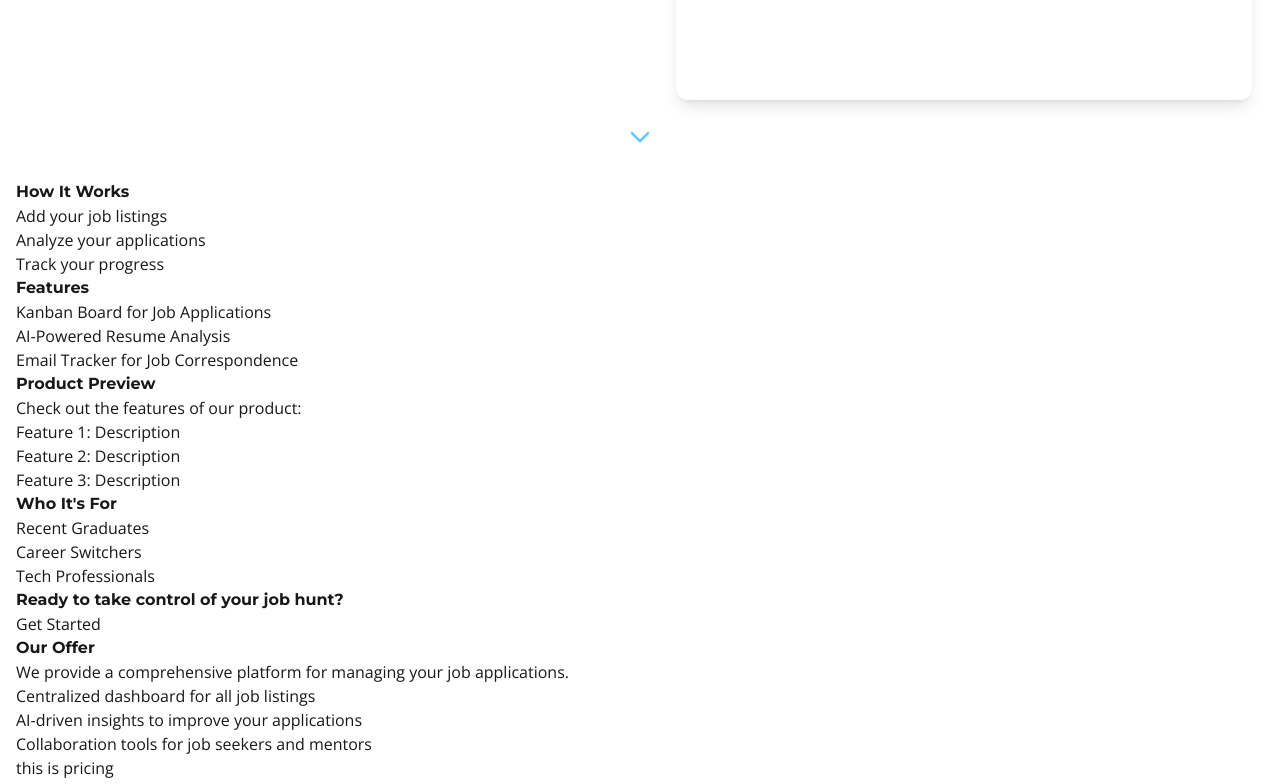
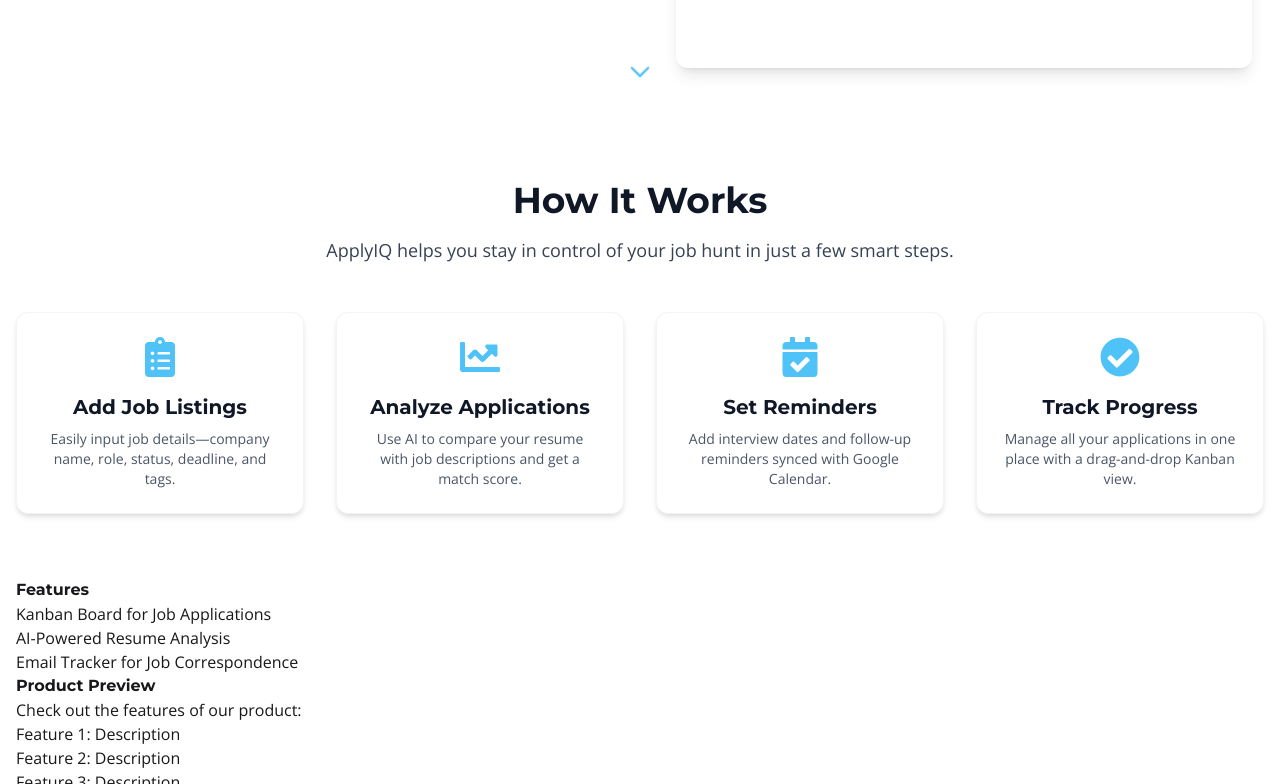
Before and after one commit to tanmayislam2006/Apply-IQ, a React (Vite) app in the folder applyiq-client/: page / in a window 1280 px wide. Shown: the part 556-1340 px from the top of the page. Built offline with nearby package versions, Linux system fonts and the light colour scheme.

Commit message:
feat: Add react-icons dependency and enhance How It Works section with animations and detailed steps

```diff
--- a/applyiq-client/package.json
+++ b/applyiq-client/package.json
@@ -17,6 +17,7 @@
     "react": "^19.1.0",
     "react-dom": "^19.1.0",
     "react-icon": "^1.0.0",
+    "react-icons": "^5.5.0",
     "react-router": "^7.7.0",
     "tailwindcss": "^4.1.11"
   },
--- a/applyiq-client/src/Pages/Home/HeroSection.jsx
+++ b/applyiq-client/src/Pages/Home/HeroSection.jsx
@@ -20,7 +20,7 @@
         </svg>
       </div>
 
-      <div className="max-w-7xl mx-auto  py-20  flex flex-col-reverse lg:flex-row items-center justify-between gap-12">
+      <div className="max-w-7xl mx-auto py-12 flex flex-col-reverse lg:flex-row items-center justify-between gap-12">
         {/* Left Content */}
         <motion.div
           initial={{ opacity: 0, y: 40 }}
--- a/applyiq-client/src/Pages/Home/HowItWorks.jsx
+++ b/applyiq-client/src/Pages/Home/HowItWorks.jsx
@@ -1,16 +1,90 @@
-import React from 'react';
+import React from "react";
+import { motion } from "framer-motion";
+import {
+  FaClipboardList,
+  FaChartLine,
+  FaCalendarCheck,
+  FaCheckCircle,
+} from "react-icons/fa";
+
+const steps = [
+  {
+    id: 1,
+    icon: <FaClipboardList className="w-10 h-10 text-primary" />,
+    title: "Add Job Listings",
+    description:
+      "Easily input job details—company name, role, status, deadline, and tags.",
+  },
+  {
+    id: 2,
+    icon: <FaChartLine className="w-10 h-10 text-primary" />,
+    title: "Analyze Applications",
+    description:
+      "Use AI to compare your resume with job descriptions and get a match score.",
+  },
+  {
+    id: 3,
+    icon: <FaCalendarCheck className="w-10 h-10 text-primary" />,
+    title: "Set Reminders",
+    description:
+      "Add interview dates and follow-up reminders synced with Google Calendar.",
+  },
+  {
+    id: 4,
+    icon: <FaCheckCircle className="w-10 h-10 text-primary" />,
+    title: "Track Progress",
+    description:
+      "Manage all your applications in one place with a drag-and-drop Kanban view.",
+  },
+];
+
+// Animation variants for staggered entrance
+const cardVariants = {
+  hidden: { opacity: 0, y: 30 },
+  visible: (i) => ({
+    opacity: 1,
+    y: 0,
+    transition: {
+      delay: i * 0.15,
+      duration: 0.5,
+      type: "spring",
+    },
+  }),
+};
 
 const HowItWorks = () => {
-    return (
-        <div>
-            <h2>How It Works</h2>
-            <ol>
-                <li>Add your job listings</li>
-                <li>Analyze your applications</li>
-                <li>Track your progress</li>
-            </ol>
-        </div>
-    );
+  return (
+    <section className="bg-white py-16  ">
+      <div className="max-w-7xl mx-auto text-center mb-12">
+        <h2 className="text-3xl md:text-4xl font-bold text-gray-900 mb-4">
+          How It Works
+        </h2>
+        <p className="text-lg text-gray-700 max-w-2xl mx-auto">
+          ApplyIQ helps you stay in control of your job hunt in just a few smart steps.
+        </p>
+      </div>
+
+      <div className="grid grid-cols-1 sm:grid-cols-2 lg:grid-cols-4 gap-8 max-w-7xl mx-auto">
+        {steps.map((step, index) => (
+          <motion.div
+            key={step.id}
+            className="bg-white border border-gray-100 rounded-xl p-6 shadow-md hover:shadow-lg transition duration-300 text-center"
+            custom={index}
+            initial="hidden"
+            whileInView="visible"
+            viewport={{ once: true }}
+            variants={cardVariants}
+          >
+            <div className="mb-4 flex justify-center">{step.icon}</div>
+            <h3 className="text-xl font-semibold text-gray-900 mb-2">
+              {step.title}
+            </h3>
+            <p className="text-gray-600 text-sm">{step.description}</p>
+          </motion.div>
+        ))}
+      </div>
+    </section>
+  );
 };
 
 export default HowItWorks;
```
Also changed, not shown: 1 other file (tests, documents, lock files or other folders).
